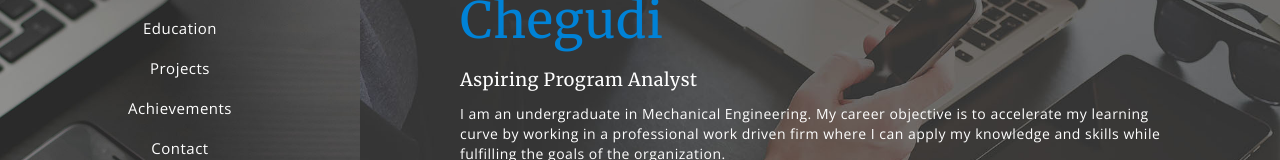
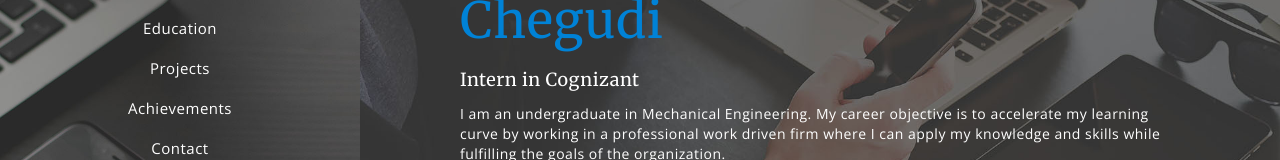
Before and after one commit to mathewnishanth/mathewnishanth.github.io, a plain HTML site: page index.html in a window 1280 px wide. Shown: the part 212-372 px from the top of the page. Drawn offline with nearby package versions, Linux system fonts and the light colour scheme; a web font is replaced by a local one.

Commit message:
Initial Version

```diff
--- a/index.html
+++ b/index.html
@@ -80,7 +80,7 @@
         <header id="home">
             <div class="header-content">
                 <h2>Hello<span class="text-primary">.</span> I am <span class="text-primary">Nishanth Mathew Chegudi</span></h2>
-                <h5>Aspiring Program Analyst</h5>
+                <h5>Intern in Cognizant</h5>
                 <p>I am an undergraduate in Mechanical Engineering. My career objective is to accelerate my learning curve by working in a professional work driven firm where I can apply my knowledge and skills while fulfilling the goals of the organization.</p>
             </div>
         </header>
```
